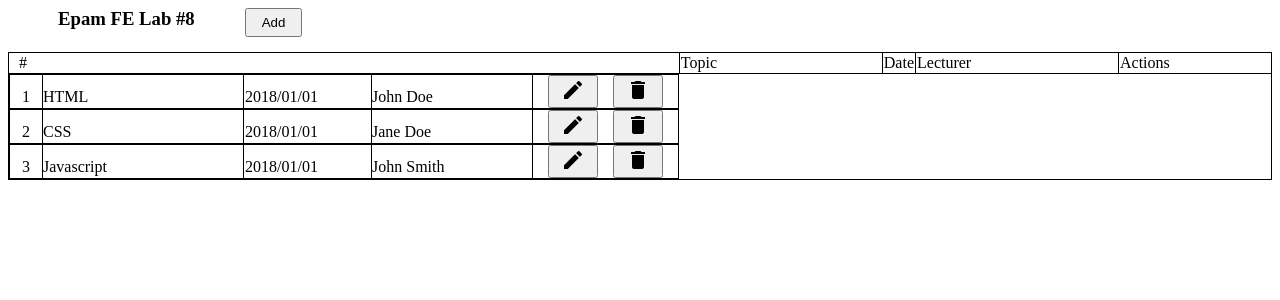
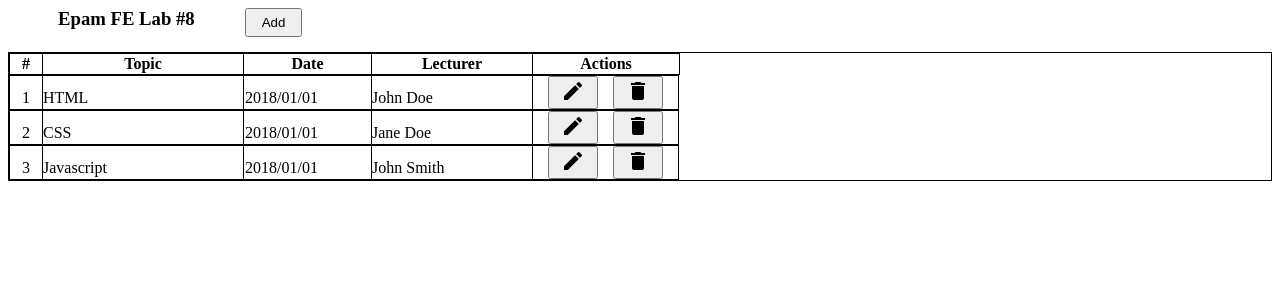
Before and after one commit to Bombik007/front-end-lab-8, an Angular app in the folder homework_14/: page / in a window 1280 px wide. Shown: the top 300 px of the page. Built offline with nearby package versions, Linux system fonts and the light colour scheme.

Commit message:
css fixes

```diff
--- a/homework_14/src/app/app.module.ts
+++ b/homework_14/src/app/app.module.ts
@@ -3,7 +3,7 @@
 import {FormsModule} from '@angular/forms';
 
 import {AppComponent} from './app.component';
-import {ClassComponent} from './class/class.component';
+import {ClassComponent} from './lesson/lesson.component';
 import {ScheduleComponent} from './schedule/schedule.component';
 import {StorageService} from './storage.service';
 @NgModule({
--- a/homework_14/src/app/class/class.component.ts
+++ b/homework_14/src/app/lesson/lesson.component.ts
@@ -4,7 +4,7 @@
 
 import {StorageService} from '../storage.service';
 
-@Component({selector: 'app-class', templateUrl: './class.component.html', styleUrls: ['./class.component.css']})
+@Component({selector: 'app-class', templateUrl: './lesson.component.html', styleUrls: ['./lesson.component.css']})
 export class ClassComponent {
   constructor(private storageService : StorageService) {}
   @Input()class : Class;
--- a/homework_14/src/app/schedule/schedule.component.css
+++ b/homework_14/src/app/schedule/schedule.component.css
@@ -2,17 +2,24 @@
     padding-left: 50px;
 }
 
-.id {
-    padding: 0 10px;
+th.id {
+    width: 30px;
 }
 
-.topic,
-.lecturer {
-    width: 200px;
+th.topic {
+    width: 198px;
 }
 
-.actions {
-    width: 150px;
+th.date {
+    width: 125px;
+}
+
+th.lecturer {
+    width: 158px;
+}
+
+th.actions {
+    width: 144px;
 }
 
 .table-title {
@@ -40,3 +47,7 @@
 .warning_message::placeholder {
     color: red;
 }
+
+thead {
+    display: table-row;
+}
--- a/homework_14/src/app/schedule/schedule.component.html
+++ b/homework_14/src/app/schedule/schedule.component.html
@@ -4,11 +4,13 @@
 </div>
 <table class="main-table">
     <thead>
-        <td class="id">#</td>
-        <td class="topic">Topic</td>
-        <td class="date">Date</td>
-        <td class="lecturer">Lecturer</td>
-        <td class="actions">Actions</td>
+        <tr>
+            <th class="id">#</th>
+            <th class="topic">Topic</th>
+            <th class="date">Date</th>
+            <th class="lecturer">Lecturer</th>
+            <th class="actions">Actions</th>
+        </tr>
     </thead>
     <tbody>
         <app-class [class]="class" *ngFor="let class of classArr"></app-class>
--- a/homework_14/src/app/schedule/schedule.component.ts
+++ b/homework_14/src/app/schedule/schedule.component.ts
@@ -1,5 +1,5 @@
 import {Component} from '@angular/core';
-import {ClassComponent} from '../class/class.component';
+import {ClassComponent} from '../lesson/lesson.component';
 import {Class, Classes} from '../classes';
 import {StorageService} from '../storage.service';
 
@@ -8,6 +8,9 @@
   public classArr : Class[] = Classes;
   constructor(private storageService : StorageService) {}
   private addClass = () : void => {
+    const lastAdded = this.classArr[this.classArr.length - 1]
+    if (lastAdded.date.length == 0 || lastAdded.lecturer.length == 0 || lastAdded.topic.length == 0)
+      return;
     const newObj : Class = {
       id: this.classArr.length,
       topic: '',
```
Also changed, not shown: homework_14/src/app/lesson/lesson.component.css (renamed from homework_14/src/app/class/class.component.css), homework_14/src/app/lesson/lesson.component.html (renamed from homework_14/src/app/class/class.component.html), 1 other file (tests, documents, lock files or other folders).
